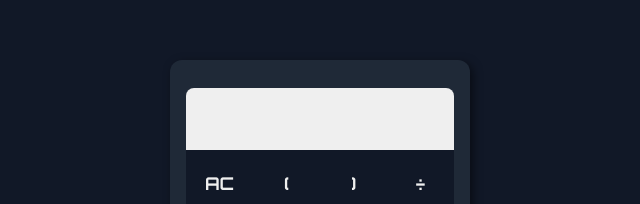
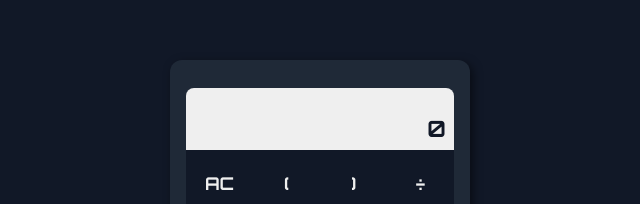
Before and after one commit to Guilherme-Silva0/GCalc, a React (Create React App) app: page / in a window 1280 px wide. Shown: the part 114-318 px from the top of the page, without its empty margins (320-960 px from the left). Built offline with nearby package versions, Linux system fonts and the light colour scheme.

Commit message:
Validando entrada de digitos

```diff
--- a/src/App.js
+++ b/src/App.js
@@ -5,36 +5,63 @@ import Calculadora from "./components/Calculadora";
 const App = () => {
   const [screenValue, setScrenValue] = useState("");
   const [result, setResult] = useState(0);
-  const [accumulator, setAccumulator] = useState();
+  const [isOperation, setIsOperation] = useState(false);
   const [operated, setOperated] = useState(false);
 
   const HandleAddDigitScreen = (digit) => {
     if (
-      digit === "+" ||
-      digit === "-" ||
-      digit === "÷" ||
-      (digit === "X" && operated)
+      (digit === "+" ||
+        digit === "-" ||
+        digit === "/" ||
+        digit === "*" ||
+        digit === ".") &&
+      isOperation &&
+      !operated
     ) {
-      console.log("+-*/");
+      setIsOperation(false);
+      const screenVal = screenValue + digit;
+      setScrenValue(screenVal);
+      return;
+    }
+
+    if (
+      (digit === "+" ||
+        digit === "-" ||
+        digit === "/" ||
+        digit === "*" ||
+        digit === ".") &&
+      !isOperation
+    ) {
+      return;
+    }
+
+    if (
+      (digit === "+" || digit === "-" || digit === "/" || digit === "*") &&
+      operated
+    ) {
       setOperated(false);
+      setIsOperation(false);
       setScrenValue(result + digit);
       return;
     }
 
     if (operated) {
       setScrenValue(digit);
+      setIsOperation(true);
       setOperated(false);
       return;
     }
 
-    setScrenValue(screenValue + digit);
+    const screenVal = screenValue + digit;
+    setScrenValue(screenVal);
+    setIsOperation(true);
   };
 
   const clear = () => {
     setOperated(false);
     setScrenValue("");
+    setIsOperation(false);
     setResult(0);
-    setAccumulator(0);
   };
 
   const operation = (oper) => {
@@ -42,21 +69,31 @@ const App = () => {
       let vscreen = screenValue;
       vscreen = vscreen.substring(0, vscreen.length - 1);
       setScrenValue(vscreen);
+      setIsOperation(true);
       setOperated(false);
       return;
     }
 
     try {
-      const res = eval(screenValue);
-      setAccumulator(res);
-      setResult(res);
-      setOperated(true);
+      if (screenValue !== "") {
+        const res = eval(screenValue);
+        setResult(res);
+        setOperated(true);
+      }
     } catch {
       setResult("ERRO");
     }
   };
 
-  return <Calculadora />;
+  return (
+    <Calculadora
+      screenValue={screenValue}
+      result={result}
+      clear={clear}
+      HandleAddDigitScreen={HandleAddDigitScreen}
+      operation={operation}
+    />
+  );
 };
 
 export default App;
```
